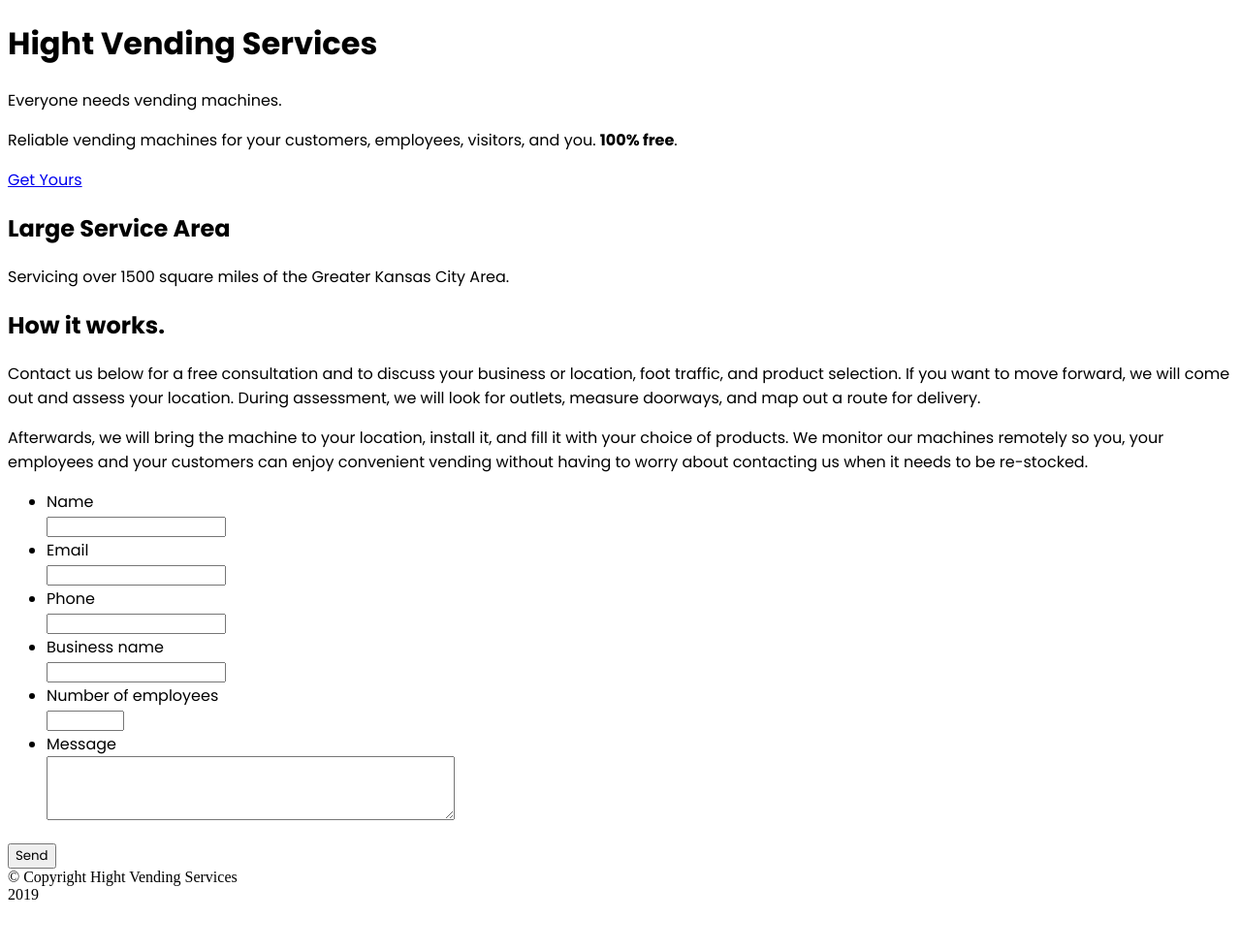
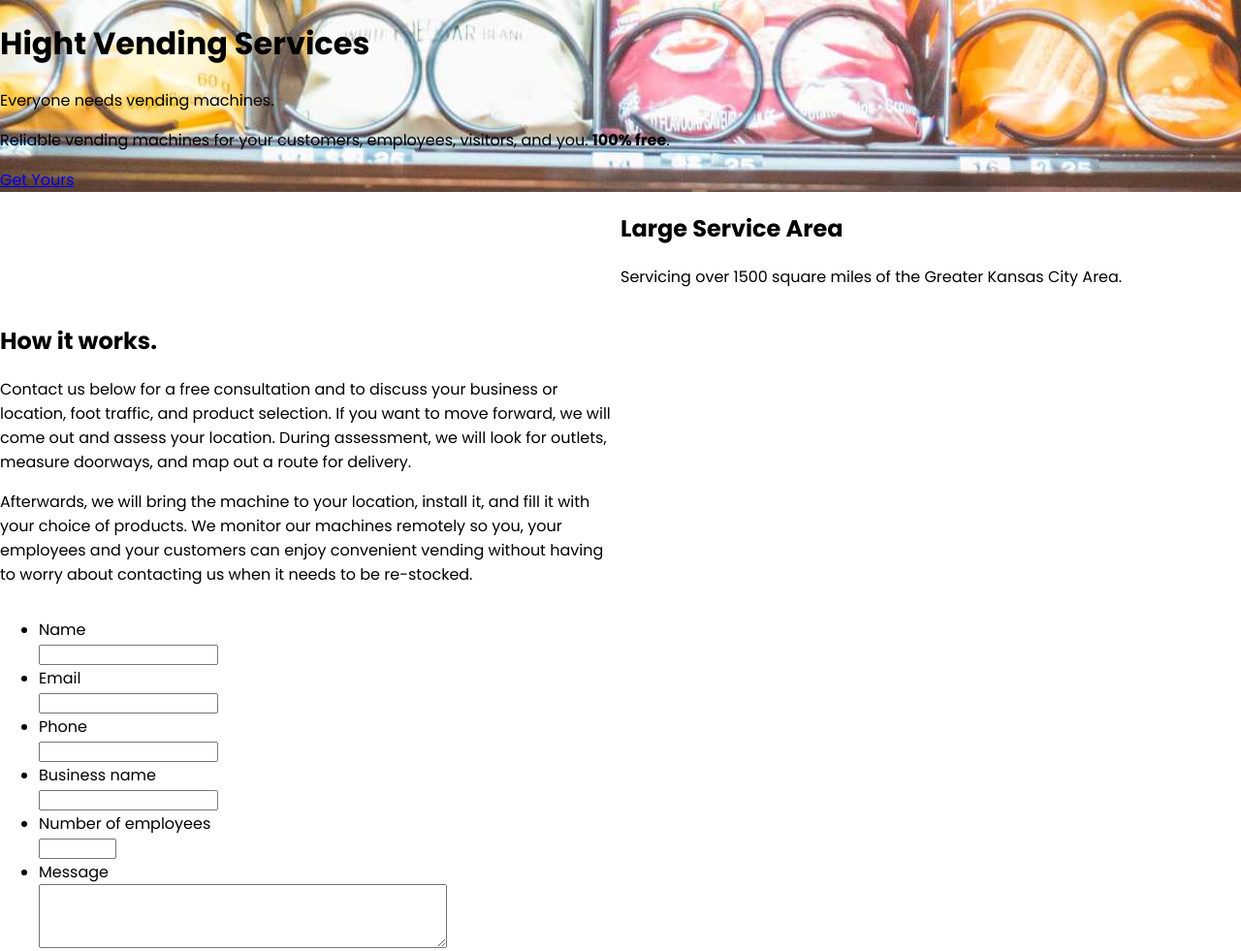
Before and after one commit to arthvadrr/hight-vending-services-test, a website: page index.html in a window 1280 px wide. Shown: the top 981 px of the page at 97% size. Before the commit the page ends 940 px from the top, so only its background shows below. Drawn offline with Linux system fonts and the light colour scheme; files that its build step writes are made by us from their sources.

Commit message:
Setting up css framework

```diff
--- a/index.html
+++ b/index.html
@@ -19,18 +19,22 @@
         <header>
             <div class="header-inner">
                 <div class="header-content">
-                    <h1>Hight Vending Services</h1>
-                    <p class="large-text">Everyone needs vending machines.</p>
-                    <p>Reliable vending machines for your customers, employees, visitors, and you. <strong>100% free</strong>.</p>
-                    <a class="cta-link" href="#">Get Yours</a>
+                    <div class="flex-container">
+                        <div class="col col-75">
+                            <h1>Hight Vending Services</h1>
+                            <p class="large-text">Everyone needs vending machines.</p>
+                            <p>Reliable vending machines for your customers, employees, visitors, and you. <strong>100% free</strong>.</p>
+                            <a class="cta-link" href="#">Get Yours</a>
+                        </div>
+                        <div class="col col-25"></div>
                 </div>
             </div>
         </header>
         <main>
             <section class="large-service-area">
                 <div class="flex-container">
-                    <div class="col"></div>
-                    <div class="col">
+                    <div class="col-50"></div>
+                    <div class="col-50">
                         <h2>Large Service Area</h2>
                         <p>Servicing over 1500 square miles of the Greater Kansas City Area.</p>
                     </div>
@@ -38,12 +42,12 @@
             </section>
             <section class="how-it-works">
                 <div class="flex-container">
-                    <div class="col">
+                    <div class="col-50">
                         <h2>How it works.</h2>
                         <p>Contact us below for a free consultation and to discuss your business or location, foot traffic, and product selection. If you want to move forward, we will come out and assess your location. During assessment, we will look for outlets, measure doorways, and map out a route for delivery.</p>
                         <p>Afterwards, we will bring the machine to your location, install it, and fill it with your choice of products. We monitor our machines remotely so you, your employees and your customers can enjoy convenient vending without having to worry about contacting us when it needs to be re-stocked.</p>
                     </div>
-                    <div class="col">
+                    <div class="col-50">
                     </div>
                 </div>
             </section>
@@ -84,6 +88,6 @@
                 </form>
             </section>
         </main>
-        <footer>© Copyright Hight Vending Services <div class="footer-year">2019</div></footer>
+        <footer>© Copyright Hight Vending Services <div id="footer-year">2019</div></footer>
     </body>
 </html>
--- a/src/scripts/index.js
+++ b/src/scripts/index.js
@@ -0,0 +1,3 @@
+import updateYearOnload from './update-year-onload';
+
+document.addEventListener('DOMContentLoaded', updateYearOnload)
--- a/src/scripts/update-year-onload.js
+++ b/src/scripts/update-year-onload.js
@@ -1,7 +1,7 @@
 const updateYearOnload = () => {
     const $div_year = document.getElementById('footer-year');
+    if ($div_year) {
 
-    if ($div_year) {
         $div_year.innerText = new Date().getFullYear();
     }
 }
--- a/src/scss/header.scss
+++ b/src/scss/header.scss
@@ -0,0 +1,5 @@
+header {
+    background-image: url('../src/img/vending-machine.jpg');
+    background-size: cover;
+    overflow: hidden;
+}
--- a/src/scss/index.scss
+++ b/src/scss/index.scss
@@ -1 +1,4 @@
+@use 'normalize.scss';
 @use 'typography';
+@use 'structure';
+@use 'header';
--- a/src/scss/normalize.scss
+++ b/src/scss/normalize.scss
@@ -3,3 +3,7 @@ body {
     margin: 0;
     padding: 0;
 }
+
+* {
+    box-sizing: border-box;
+}
--- a/src/scss/structure.scss
+++ b/src/scss/structure.scss
@@ -0,0 +1,7 @@
+.flex-container {
+    display: flex;
+
+        .col-50 {width: 50%;}
+        .col-25 {width: 25%;}
+        .col-75 {width: 75%;}
+}
--- a/src/scss/typography.scss
+++ b/src/scss/typography.scss
@@ -2,5 +2,6 @@ h1,
 h2,
 h3,
 section, p, form, a, button {
+    display: block;
     font-family: 'Poppins', sans-serif;
 }
```
Also changed, not shown: build/index.min.js, build/styles.min.css.
